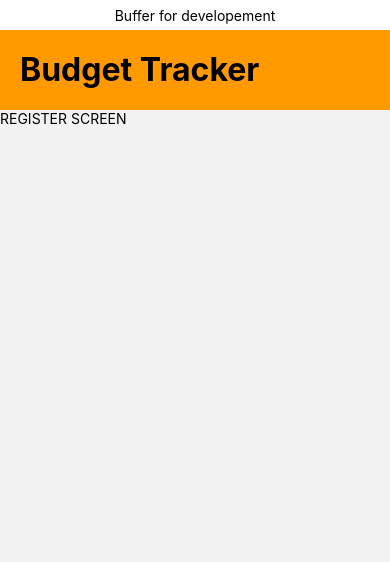
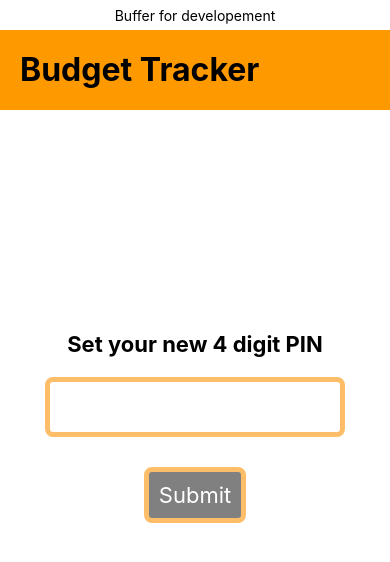
Before and after one commit to purplevarun/deprecated-budget-tracker-app, a React Native app: screen /Register in a window 390 px wide. Shown: the top 562 px of the page. Built offline with nearby package versions, Linux system fonts and the light colour scheme.

Commit message:
Show Username in Menu

```diff
--- a/components/logincomponents/InputBox.tsx
+++ b/components/logincomponents/InputBox.tsx
@@ -4,14 +4,21 @@ import colors from "../../context/Data/Colors";
 interface Props {
 	text: string;
 	handleTextChange: (newText: string) => void;
+	keyboardType: any;
+	maxLength: number;
 }
 
-const InputBox = ({ text, handleTextChange }: Props) => {
+const InputBox = ({
+	keyboardType,
+	text,
+	handleTextChange,
+	maxLength,
+}: Props) => {
 	return (
 		<TextInput
 			multiline={false}
 			autoCorrect={false}
-			maxLength={15}
+			maxLength={maxLength}
 			style={{
 				fontSize: 30,
 				borderWidth: 5,
@@ -25,6 +32,7 @@ const InputBox = ({ text, handleTextChange }: Props) => {
 			value={text}
 			onChangeText={handleTextChange}
 			selectionColor={colors.primary}
+			keyboardType={keyboardType}
 		/>
 	);
 };
--- a/components/menu/components/MenuContent/MenuContent.tsx
+++ b/components/menu/components/MenuContent/MenuContent.tsx
@@ -1,5 +1,6 @@
 import { View } from "react-native";
 import ButtonsContainer from "./components/ButtonsContainer";
+import WelcomeUser from "./components/WelcomeUser";
 import Tagline from "./Tagline";
 
 const MenuContent = () => {
@@ -13,6 +14,7 @@ const MenuContent = () => {
 			}}
 		>
 			<Tagline />
+			<WelcomeUser />
 			<ButtonsContainer />
 		</View>
 	);
--- /dev/null
+++ b/components/menu/components/MenuContent/components/WelcomeUser.tsx
@@ -0,0 +1,14 @@
+import { Text } from "react-native";
+import useData from "../../../../../context/useData";
+
+const WelcomeUser = () => {
+	const { user } = useData();
+
+	return (
+		<Text style={{ marginBottom: 20, fontSize: 20 }}>
+			Welcome {user ? user.username : "No User"}
+		</Text>
+	);
+};
+
+export default WelcomeUser;
--- a/screens/login/LoginScreen.tsx
+++ b/screens/login/LoginScreen.tsx
@@ -15,7 +15,7 @@ interface Props {
 			userdata: [
 				{
 					username: string;
-					pin: number;
+					pin: string;
 				}
 			];
 		};
@@ -30,14 +30,19 @@ const LoginScreen = ({ route }: Props) => {
 	const [pin, setPin] = useState("");
 	const handlePinChange = (newPin: string) => setPin(newPin);
 
-	const inputProps = { text: pin, handleTextChange: handlePinChange };
+	const inputProps = {
+		text: pin,
+		handleTextChange: handlePinChange,
+		keyboardType: "numeric",
+		maxLength: 4,
+	};
 
 	const { saveUser } = useData();
 
 	const navigation = useNavigation();
 
 	const handlePress = async () => {
-		if (user.pin === parseInt(pin)) {
+		if (user.pin === pin) {
 			showError(false);
 			showLoader(true);
 			saveUser({ username: user.username });
--- a/screens/register/RegisterScreen.tsx
+++ b/screens/register/RegisterScreen.tsx
@@ -1,10 +1,62 @@
-import { Text, View } from "react-native";
+import { useNavigation } from "@react-navigation/native";
+import { useState } from "react";
+import Loader from "../../components/loader/Loader";
+import Description from "../../components/logincomponents/Description";
+import InputBox from "../../components/logincomponents/InputBox";
+import LoginContainer from "../../components/logincomponents/LoginContainer";
+import SubmitBtn from "../../components/logincomponents/SubmitBtn";
+import useData from "../../context/useData";
+import postUser from "./helpers/postUser";
 
-const RegisterScreen = () => {
+interface Props {
+	route: {
+		params: {
+			username: string;
+		};
+	};
+}
+
+const RegisterScreen = ({ route }: Props) => {
+	const username = route?.params?.username;
+
+	const [loader, showLoader] = useState(false);
+
+	const [pin, setPin] = useState("");
+	const handlePinChange = (newPin: string) => setPin(newPin);
+
+	const navigation = useNavigation();
+
+	const { saveUser } = useData();
+
+	const handlePress = async () => {
+		const newUser = {
+			pin,
+			username,
+			created: new Date().toLocaleString(),
+		};
+		showLoader(true);
+		await postUser(newUser);
+		showLoader(false);
+		saveUser({ username });
+		navigation.navigate("Home" as never);
+	};
+
+	const inputProps = {
+		text: pin,
+		handleTextChange: handlePinChange,
+		keyboardType: "numeric",
+		maxLength: 4,
+	};
+
+	const btnProps = { handlePress, text: pin };
+
 	return (
-		<View>
-			<Text>REGISTER SCREEN</Text>
-		</View>
+		<LoginContainer>
+			{loader && <Loader />}
+			<Description text="Set your new 4 digit PIN" />
+			<InputBox {...inputProps} />
+			<SubmitBtn {...btnProps} />
+		</LoginContainer>
 	);
 };
 
--- /dev/null
+++ b/screens/register/helpers/postUser.tsx
@@ -0,0 +1,15 @@
+import axios from "axios";
+
+interface Props {
+	username: string;
+	pin: string;
+	created: string;
+}
+
+const postUser = async (newUser: Props) => {
+	const url =
+		"https://purplevarun-nodejs-server.herokuapp.com/budget-tracker/post-user";
+	await axios.post(url, newUser);
+};
+
+export default postUser;
--- a/screens/username/EnterUsernameScreen.tsx
+++ b/screens/username/EnterUsernameScreen.tsx
@@ -19,6 +19,8 @@ const EnterUsernameScreen = () => {
 	const inputProps = {
 		text,
 		handleTextChange,
+		keyboardType: "default",
+		maxLength: 14,
 	};
 
 	const handlePress = async () => {
@@ -28,7 +30,7 @@ const EnterUsernameScreen = () => {
 		if (user.exists) {
 			navigation.navigate("Login" as never, { userdata: user.data } as never);
 		} else {
-			navigation.navigate("Register" as never);
+			navigation.navigate("Register" as never, { username: text } as never);
 		}
 	};
 
```
